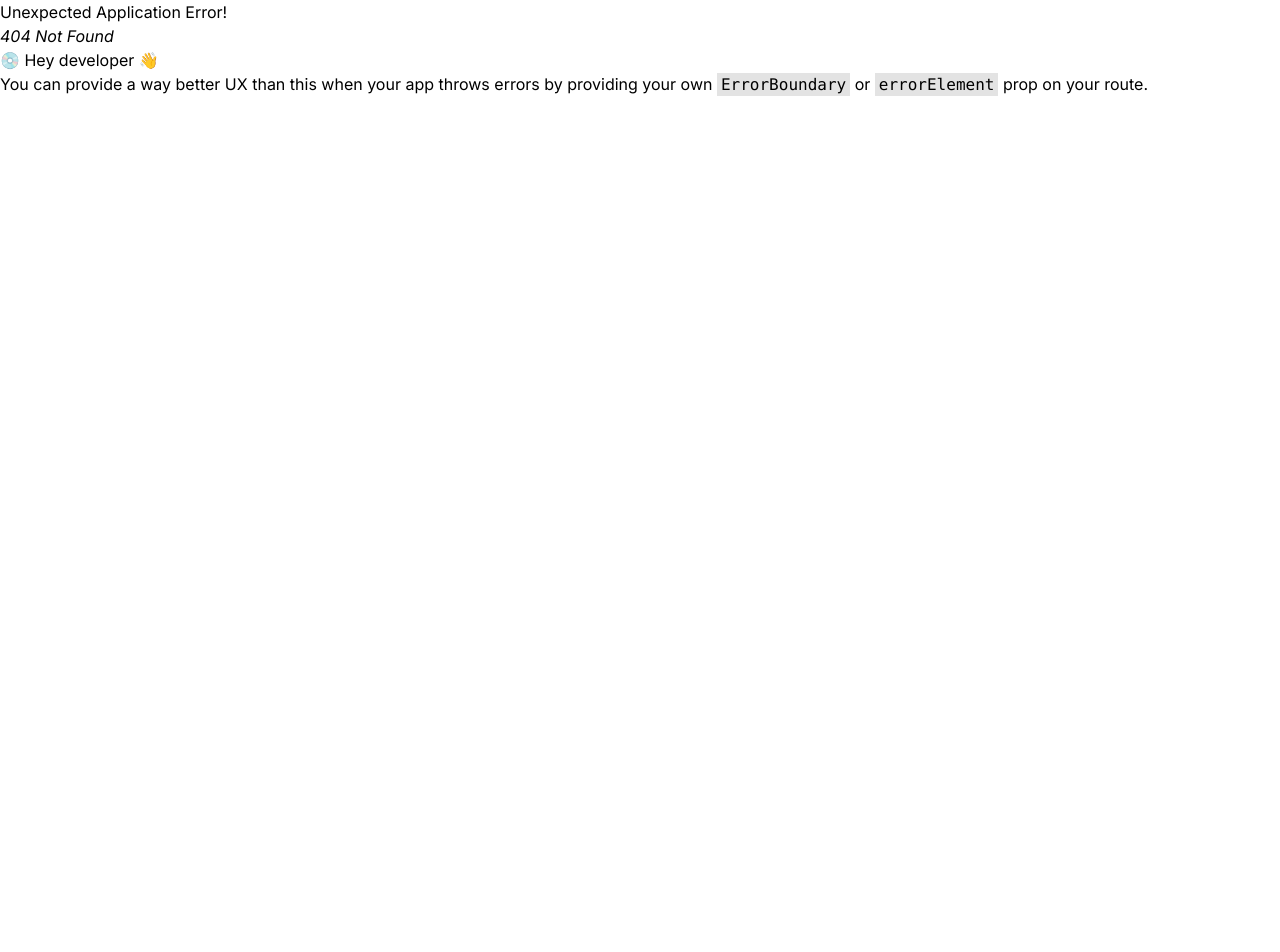
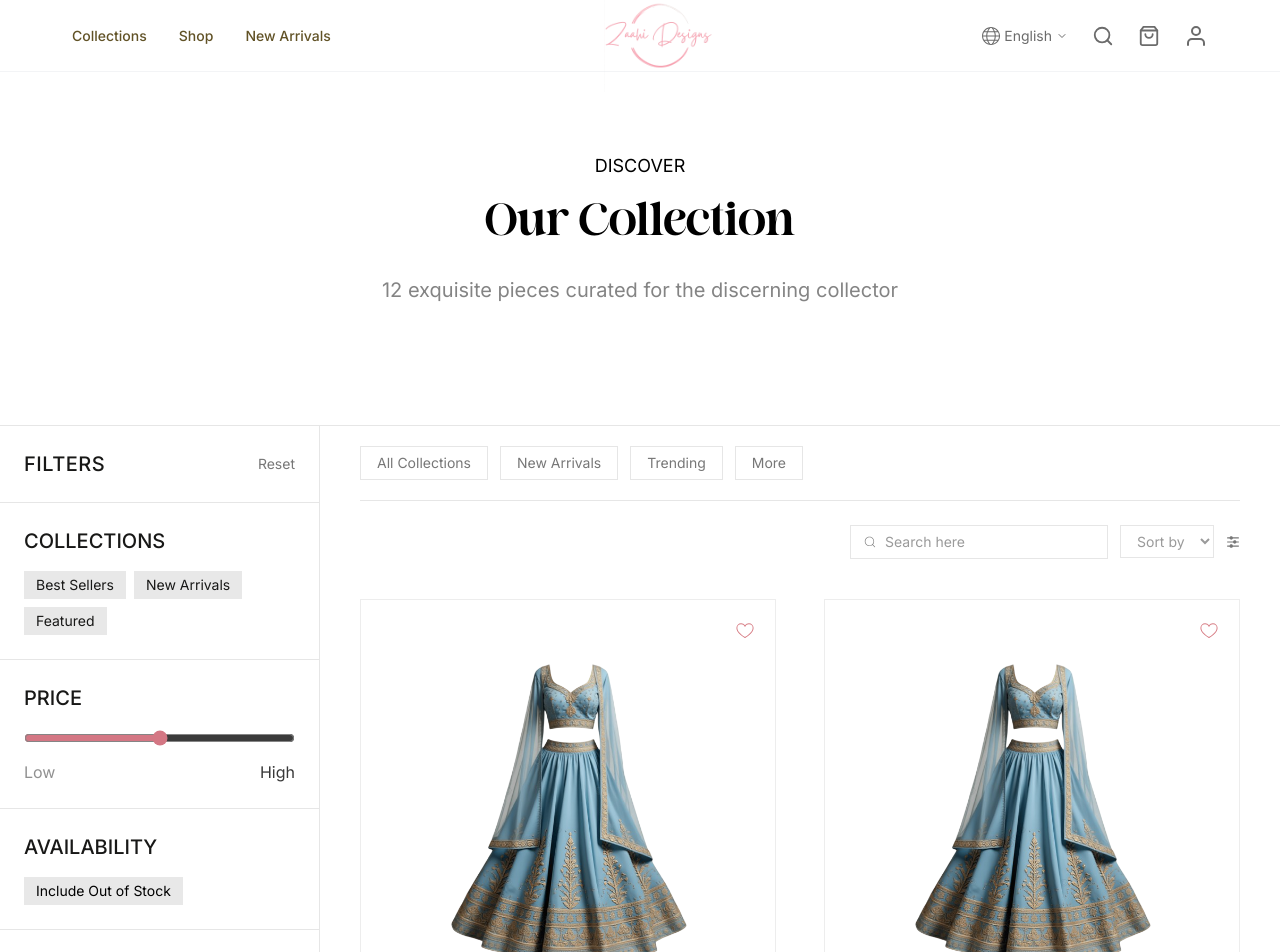
Before and after one commit to Tron-Technolegies/Zaahi-Frontend, a React (Vite) app: page /collections in a window 1280 px wide. Before the commit this address had no page. Shown: the top 952 px of the page. Before the commit the page ends 800 px from the top, so only its background shows below. Built offline with nearby package versions, Linux system fonts and the light colour scheme.

Commit message:
Added Collection page

```diff
--- /dev/null
+++ b/src/Components/Collections/Card.jsx
@@ -0,0 +1,32 @@
+import React from "react";
+import { PiHeartLight } from "react-icons/pi";
+import { RiShoppingBag3Line } from "react-icons/ri";
+
+const Card = () => {
+  return (
+    <div>
+      <div className="border border-[#EDEDED] p-8 relative group">
+        <button className="absolute top-5 right-5 text-[#D77C84] text-xl">
+          <PiHeartLight className="text-xl" />
+        </button>
+
+        <img src="/Featured/Lehanga.png" alt="" className="mx-auto h-[340px] object-contain" />
+
+        <div className="mt-6 flex justify-center gap-3 opacity-0 translate-y-2 transition-all duration-300 group-hover:opacity-100 group-hover:scale">
+          <button className="w-[200px] bg-[#D77C84] font-[Inter] text-white text-xs py-2">
+            BUY NOW
+          </button>
+          <button className="w-9 h-9 border border-[#E6E6E6] bg-[#EAEAEA] text-xs flex items-center justify-center">
+            <RiShoppingBag3Line className="text-lg text-gray-700" />
+          </button>
+        </div>
+      </div>
+      <p className="mt-5 text-center text-sm font-[Be Vietnam Pro]">Raw Silk with Net Dupatta</p>
+      <p className="mt-1 text-center text-[#777777] text-sm font-semibold font-[Be Vietnam Pro]">
+        $12,500
+      </p>
+    </div>
+  );
+};
+
+export default Card;
--- /dev/null
+++ b/src/Components/Collections/Discover.jsx
@@ -0,0 +1,116 @@
+import React from "react";
+import { CiSearch } from "react-icons/ci";
+import { RiEqualizerFill } from "react-icons/ri";
+
+import Card from "./Card";
+
+const Discover = () => {
+  return (
+    <>
+      <div className=" flex flex-col mt-20 items-center justify-center">
+        <p className="uppercase font-[Inter] text-[18px]">discover</p>
+        <p className="font-[Bastoni] text-[45px] front-medium pt-3">Our Collection</p>
+        <p className="font-[Inter] text-[#848484] text-[20px] pt-4">
+          12 exquisite pieces curated for the discerning collector
+        </p>
+      </div>
+
+      <div className="border-t border-[#E6E6E6] mt-30">
+        <div className="max-w-7xl mx-auto grid grid-cols-12">
+          <aside className="col-span-3 border-r border-[#E6E6E6]">
+            <div className="flex items-center justify-between px-6 py-6">
+              <h2 className="text-xl font-[Inter] text-[#181817]  tracking-wide font-medium">
+                FILTERS
+              </h2>
+              <button className="text-sm font-[Inter] text-[#777777]">Reset</button>
+            </div>
+
+            <div className="border-t border-[#E6E6E6]">
+              <div className="px-6 py-6">
+                <h3 className="text-xl font-[Inter] text-[#181817]  font-medium mb-4">
+                  COLLECTIONS
+                </h3>
+                <div className="flex flex-wrap gap-2 font-[Inter] text-[#181817] text-sm">
+                  <button className="px-3 py-1 bg-[#E8E8E8]">Best Sellers</button>
+                  <button className="px-3 py-1 bg-[#E8E8E8]">New Arrivals</button>
+                  <button className="px-3 py-1 bg-[#E8E8E8]">Featured</button>
+                </div>
+              </div>
+            </div>
+
+            <div className="border-t border-[#E6E6E6]">
+              <div className="px-6 py-6">
+                <h3 className="text-xl font-[Inter] text-[#181817] font-medium mb-4">PRICE</h3>
+                <input type="range" className="w-full accent-[#D47784]" />
+                <div className="flex justify-between text-md mt-2">
+                  <span className="font-[Inter] text-[#919191]">Low</span>
+                  <span className="font-[Inter] text-[#383838]">High</span>
+                </div>
+              </div>
+            </div>
+
+            <div className="border-t border-b border-[#E6E6E6]">
+              <div className="px-6 py-6">
+                <h3 className="text-xl font-medium mb-4 text-[#181817]">AVAILABILITY</h3>
+                <button className="px-3 py-1 text-sm font-[Inter] bg-[#E8E8E8] ">
+                  Include Out of Stock
+                </button>
+              </div>
+            </div>
+          </aside>
+
+          <section className="col-span-9 px-10">
+            <div className="border-b border-[#E6E6E6]  text-[#777777] text-sm font-[Inter] py-5 flex items-center gap-3 ">
+              <button className="px-4 py-1.5 hover:bg-[#D77C84] hover:text-white hover:border-0 border border-[#E6E6E6] hover:scale duration-500 ease-in-out">
+                All Collections
+              </button>
+              <button className="px-4 py-1.5 hover:bg-[#D77C84] hover:text-white hover:border-0 border border-[#E6E6E6] hover:scale-105 duration-800 ease-in-out">
+                New Arrivals
+              </button>
+              <button className="px-4 py-1.5 hover:bg-[#D77C84] hover:text-white hover:border-0 border border-[#E6E6E6] hover:scale-105 duration-800 ease-in-out">
+                Trending
+              </button>
+              <button className="px-4 py-1.5 hover:bg-[#D77C84] hover:text-white hover:border-0 border border-[#E6E6E6] hover:scale-105 duration-800 ease-in-out">
+                More
+              </button>
+            </div>
+
+            <div className="flex justify-end items-center gap-3 mt-6 text-sm">
+              <div className="flex items-center gap-2 border border-[#E6E6E6] px-3 py-1.5">
+                <span className="text-[#777777]">
+                  <CiSearch />
+                </span>
+                <input
+                  className="outline-none placeholder:text-[#9A9A9A]"
+                  placeholder="Search here"
+                />
+              </div>
+              <select className="border border-[#E6E6E6] px-3 py-1.5 text-[#9A9A9A]">
+                <option>Sort by</option>
+              </select>
+              <RiEqualizerFill className="text-[#777777]" />
+            </div>
+
+            <div className="grid grid-cols-2 gap-12 mt-10">
+              <Card />
+              <Card />
+              <Card />
+              <Card />
+              <Card />
+              <Card />
+              <Card />
+              <Card />
+            </div>
+          </section>
+        </div>
+        <div className="flex justify-center mt-20 mb-20">
+          <button className=" bg-[#D77C84] text-xs text-white px-5 py-3 hover:scale transition">
+            LOAD MORE
+          </button>
+        </div>
+      </div>
+    </>
+  );
+};
+
+export default Discover;
--- /dev/null
+++ b/src/Pages/Collections.jsx
@@ -0,0 +1,16 @@
+import React from "react";
+import Header from "../Components/Header";
+import Discover from "../Components/Collections/Discover";
+import Footer from "../Components/Footer";
+
+const Collections = () => {
+  return (
+    <div>
+      <Header />
+      <Discover />
+      <Footer />
+    </div>
+  );
+};
+
+export default Collections;
```
Also changed, not shown: src/App.jsx (+12 -7 lines).
